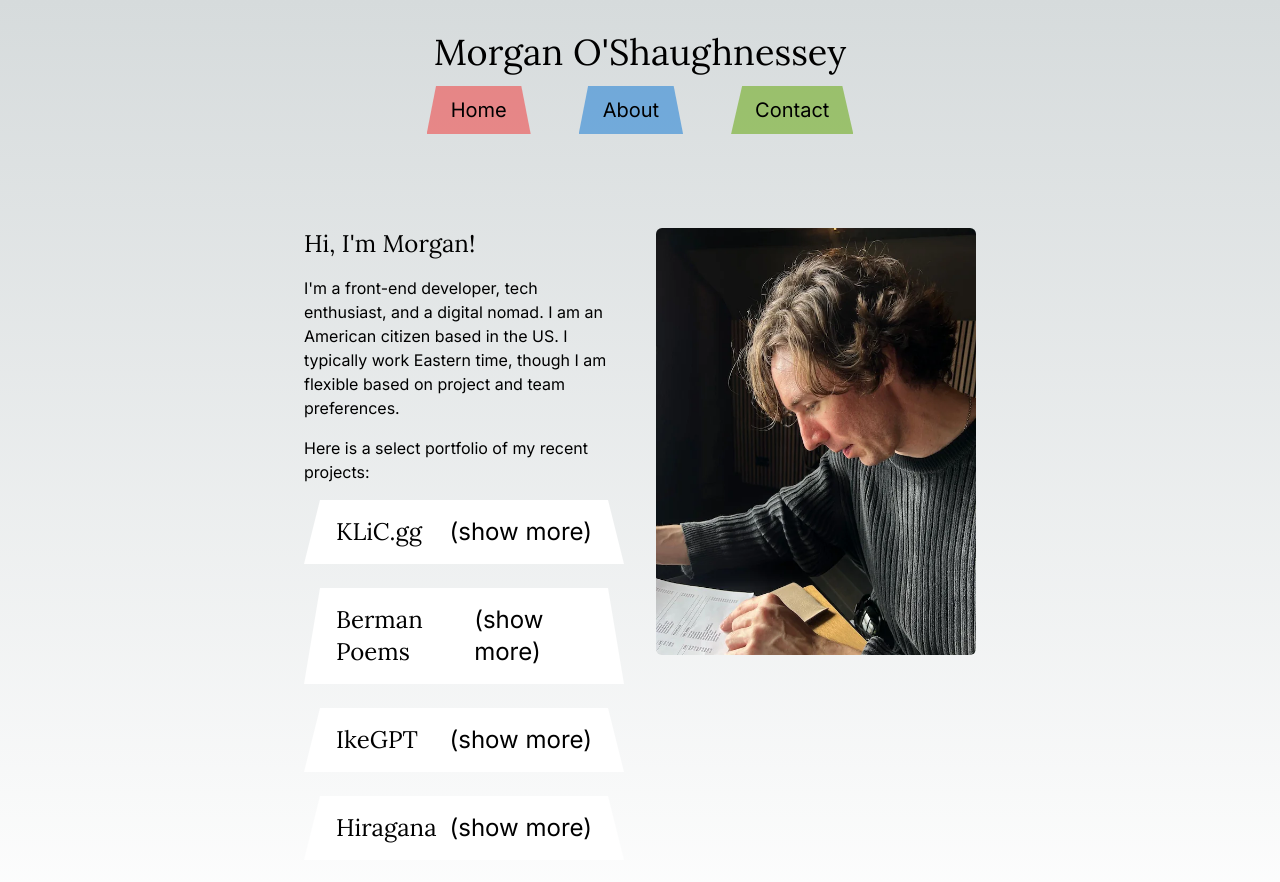
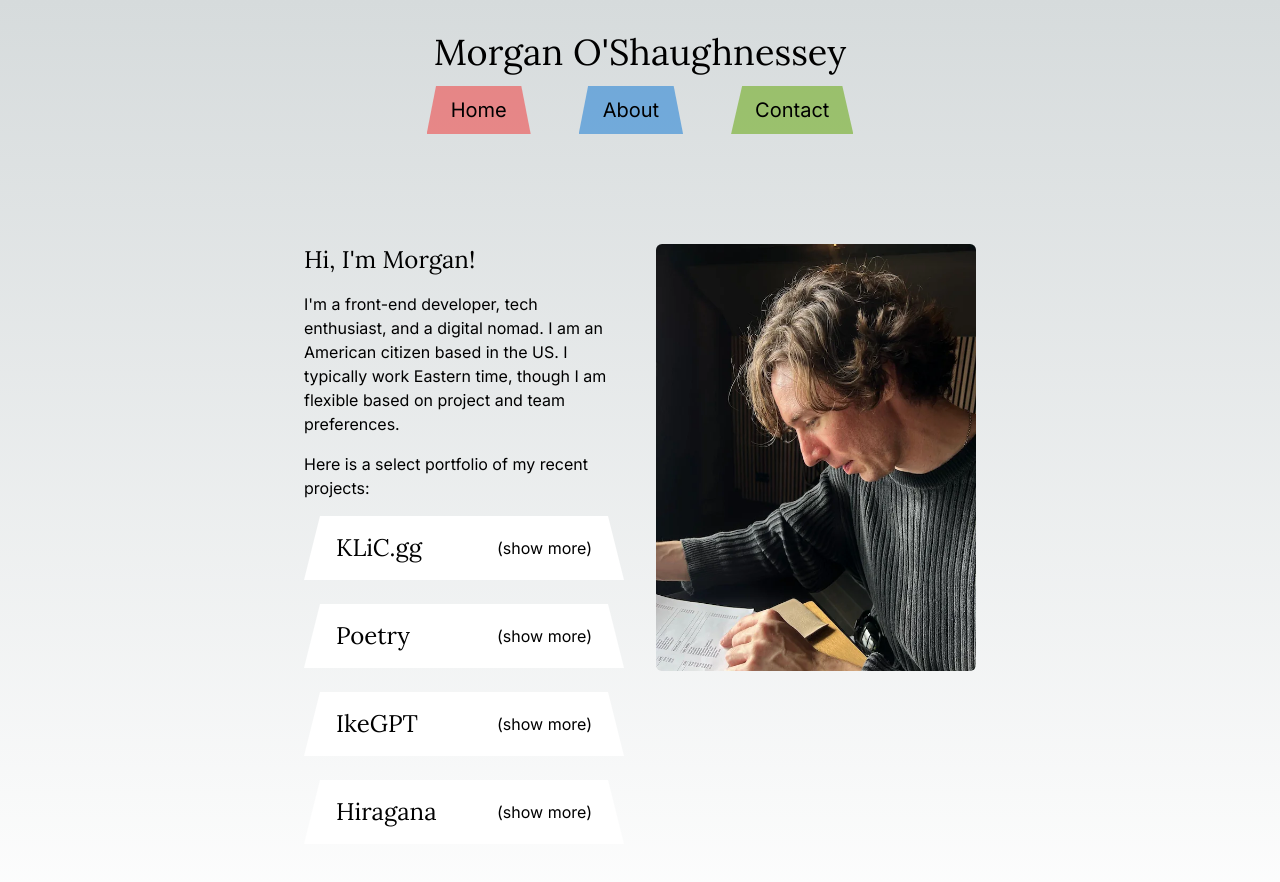
Before and after one commit to theMorganObject/tmo-portfolio, a Next.js app: page / in a window 1280 px wide. Shown: the top 882 px of the page. Built offline with nearby package versions, Linux system fonts and the light colour scheme.

Commit message:
hero buttons dark mode

```diff
--- a/lib/portfolioData.ts
+++ b/lib/portfolioData.ts
@@ -36,7 +36,7 @@ export const portfolioData = [
     },
   },
   {
-    siteName: 'Berman Poems',
+    siteName: 'Poetry',
     href: 'https://berman-poems.vercel.app/',
     slug: 'projects/berman-poems',
     isFeatured: true,
--- a/src/components/WorkSample.tsx
+++ b/src/components/WorkSample.tsx
@@ -15,7 +15,7 @@ const WorkSample: React.FC<WorkSampleProps> = ({ siteName, href }) => {
         className={`flex justify-between items-center size-full px-8 py-4 cursor-pointer mb-4 ${styles.trapezoidButton}`}
       >
         <span className='font-serif'>{siteName}</span>
-        <span className='text-gray-300'>(show more)</span>
+        <span className='text-gray-300 text-base'>(show more)</span>
       </Link>
     </li>
   );
--- a/src/components/work-sample.module.css
+++ b/src/components/work-sample.module.css
@@ -1,18 +1,18 @@
 /* Default Trapezoid Button */
 .trapezoidButton {
   clip-path: polygon(5% 0, 95% 0, 100% 100%, 0% 100%);
-  background-color: white;
-  color: black;
+  background-color: rgb(var(--background-end-rgb)); /* Matches background */
+  color: rgb(var(--foreground-rgb)); /* Matches text color */
   transition:
     clip-path 0.3s ease-in-out,
     background-color 0.3s,
     color 0.3s;
 }
 
-/* Inverted Trapezoid on Hover or Focus */
+/* Hover or Focus State */
 .trapezoidButton:hover,
 .trapezoidButton:focus {
   clip-path: polygon(0% 0, 100% 0, 95% 100%, 5% 100%);
-  background-color: black;
-  color: white;
+  background-color: rgba(var(--foreground-rgb), 0.9); /* Semi-transparent */
+  color: rgba(var(--background-end-rgb), 0.9); /* Invert text */
 }
```
